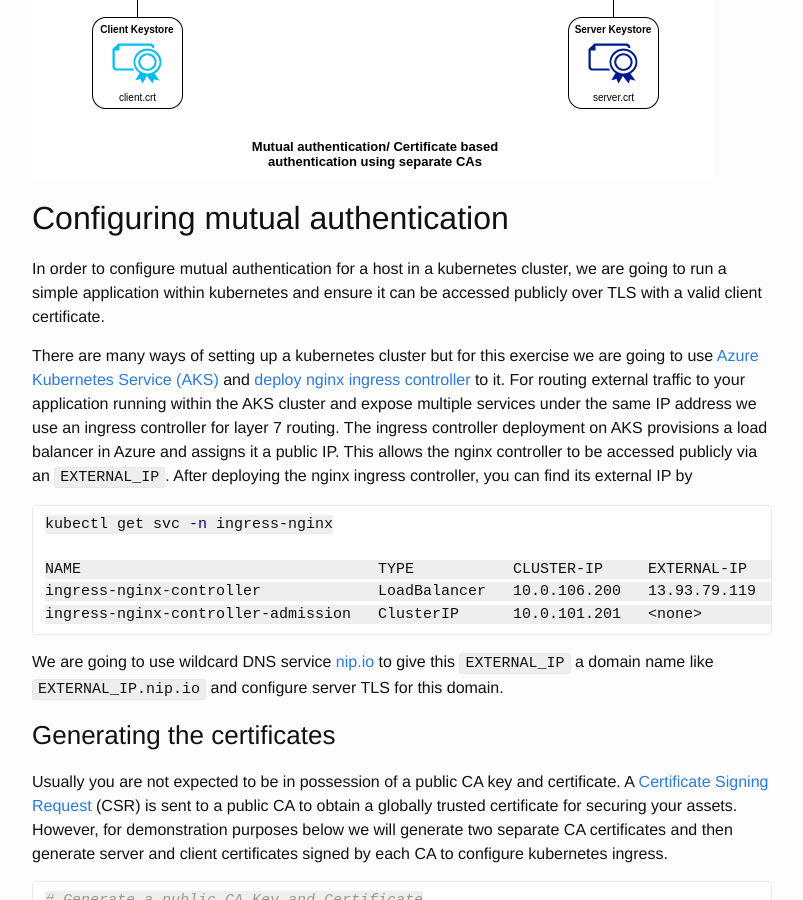
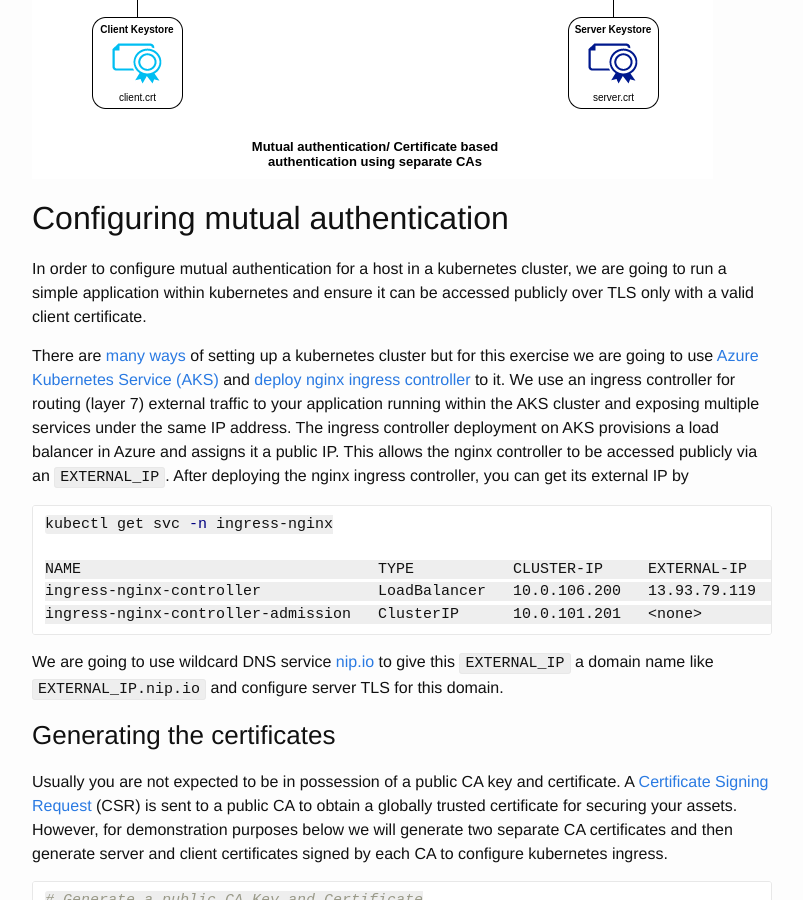
Before and after one commit to hemantksingh/hemantksingh.github.io, a Jekyll site: the page built from _posts/2020-10-28-kubernetes-mutual-auth-with-diffferent-cas.markdown, in a window 1280 px wide and 900 px high, scrolled down 1308 px. Shown: the whole window, without its empty margins (238-1041 px from the left). Built offline with Jekyll 4.4.1, drawn with Linux system fonts in a browser that asks for light colours; comment, search, counter and statistics services are not loaded; some of the changed text lies outside the part shown.

Commit message:
Further clarifications

````diff
--- a/_posts/2020-10-28-kubernetes-mutual-auth-with-diffferent-cas.markdown
+++ b/_posts/2020-10-28-kubernetes-mutual-auth-with-diffferent-cas.markdown
@@ -24,9 +24,9 @@ You can have the client and the server certificates issued by the same CA or as
 
 ## Configuring mutual authentication
 
-In order to configure mutual authentication for a host in a kubernetes cluster, we are going to run a simple application within kubernetes and ensure it can be accessed publicly over TLS with a valid client certificate.
+In order to configure mutual authentication for a host in a kubernetes cluster, we are going to run a simple application within kubernetes and ensure it can be accessed publicly over TLS only with a valid client certificate.
 
-There are many ways of setting up a kubernetes cluster but for this exercise we are going to use [Azure Kubernetes Service (AKS)](https://docs.microsoft.com/en-gb/azure/aks/kubernetes-walkthrough) and [deploy nginx ingress controller](https://kubernetes.github.io/ingress-nginx/deploy/) to it. For routing external traffic to your application running within the AKS cluster and expose multiple services under the same IP address we use an ingress controller for layer 7 routing. The ingress controller deployment on AKS provisions a load balancer in Azure and assigns it a public IP. This allows the nginx controller to be accessed publicly via an `EXTERNAL_IP`. After deploying the nginx ingress controller, you can find its external IP by
+There are [many ways](https://kubernetes.io/docs/tutorials/hello-minikube/) of setting up a kubernetes cluster but for this exercise we are going to use [Azure Kubernetes Service (AKS)](https://docs.microsoft.com/en-gb/azure/aks/kubernetes-walkthrough) and [deploy nginx ingress controller](https://kubernetes.github.io/ingress-nginx/deploy/) to it. We use an ingress controller for routing (layer 7) external traffic to your application running within the AKS cluster and exposing multiple services under the same IP address. The ingress controller deployment on AKS provisions a load balancer in Azure and assigns it a public IP. This allows the nginx controller to be accessed publicly via an `EXTERNAL_IP`. After deploying the nginx ingress controller, you can get its external IP by
 
 ```sh
 kubectl get svc -n ingress-nginx
````
Also changed, not shown: other parts of _posts/2020-10-28-kubernetes-mutual-auth-with-diffferent-cas.markdown (+1 -1 lines).
